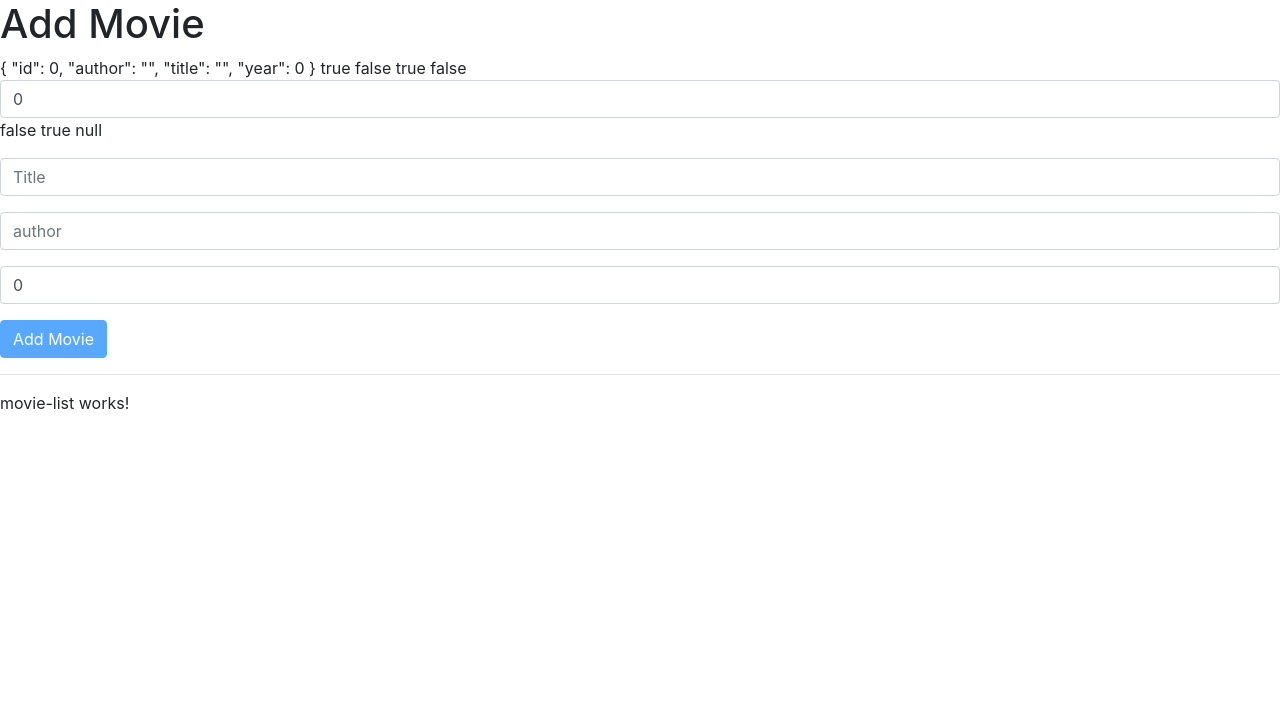
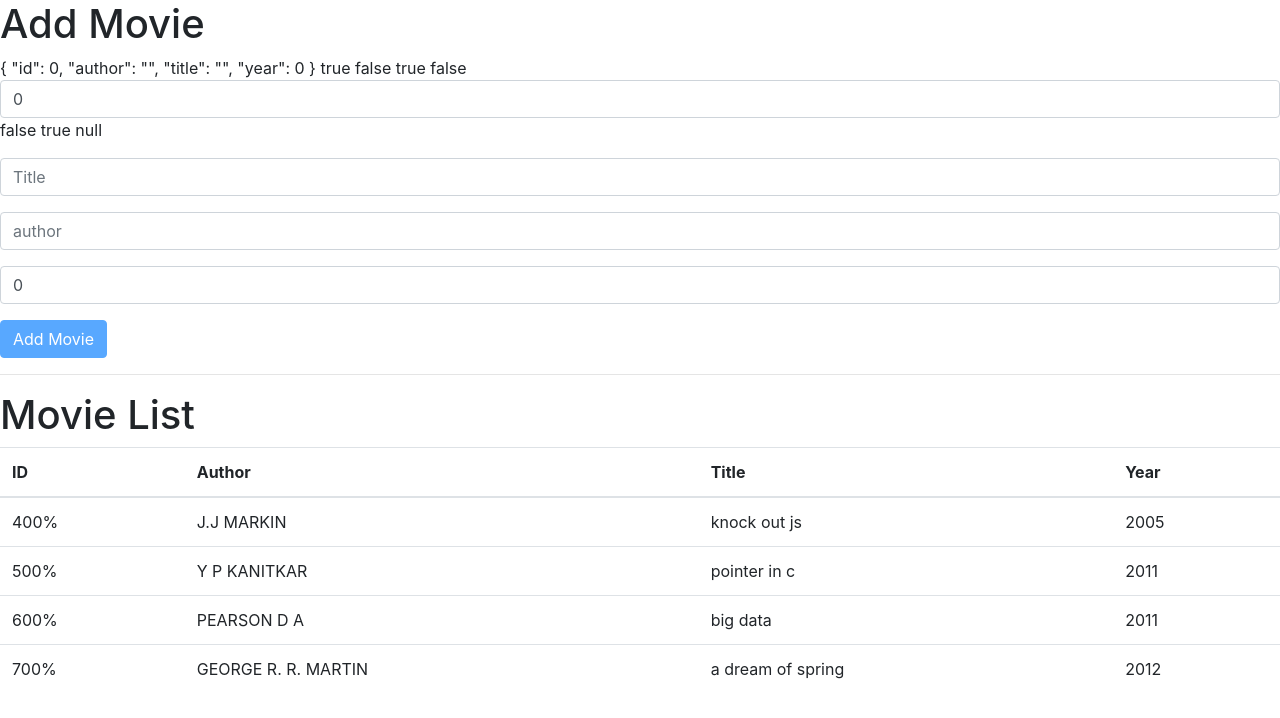
Before and after one commit to santoshyadav198613/NewAngularApp, an Angular app in the folder myFirstApp/: page / in a window 1280 px wide. Shown: the top 718 px of the page. Built offline with nearby package versions, Linux system fonts and the light colour scheme.

Commit message:
added pipe

```diff
--- a/myFirstApp/projects/ecomapp/src/app/app.module.ts
+++ b/myFirstApp/projects/ecomapp/src/app/app.module.ts
@@ -9,6 +9,7 @@ import { HeaderComponent } from './header/header.component';
 import { MoviesComponent } from './movies/movies.component';
 import { MovieListComponent } from './movies/movie-list/movie-list.component';
 import { MovieAddComponent } from './movies/movie-add/movie-add.component';
+import { MoviesearchPipe } from './movies/moviesearch.pipe';
 
 @NgModule({
   declarations: [
@@ -18,7 +19,8 @@ import { MovieAddComponent } from './movies/movie-add/movie-add.component';
     HeaderComponent,
     MoviesComponent,
     MovieListComponent,
-    MovieAddComponent
+    MovieAddComponent,
+    MoviesearchPipe
   ],
   imports: [
     BrowserModule,
--- a/myFirstApp/projects/ecomapp/src/app/movies/movie-list/movie-list.component.html
+++ b/myFirstApp/projects/ecomapp/src/app/movies/movie-list/movie-list.component.html
@@ -1,3 +1,31 @@
-<p>
-  movie-list works!
-</p>
+<h1>
+  Movie List
+</h1>
+
+<!-- {{movieList | json}} -->
+<table class="table">
+  <thead>
+    <tr>
+      <th>ID</th>
+      <th>Author</th>
+      <th>Title</th>
+      <th>Year</th>
+    </tr>
+  </thead>
+  <tbody>
+    <tr *ngFor="let movie of movieList| moviesearch : '2000' ">
+      <td>
+          {{movie.id | percent}}
+      </td>
+      <td>
+          {{movie.author | uppercase}}
+      </td>
+      <td>
+          {{movie.title | lowercase}}
+      </td>
+      <td>
+          {{movie.year }}
+      </td>
+    </tr>
+  </tbody>
+</table>
--- a/myFirstApp/projects/ecomapp/src/app/movies/movie-list/movie-list.component.ts
+++ b/myFirstApp/projects/ecomapp/src/app/movies/movie-list/movie-list.component.ts
@@ -1,4 +1,5 @@
-import { Component, OnInit } from '@angular/core';
+import { Component, OnInit, Input } from '@angular/core';
+import { IMovie } from '../service/movies';
 
 @Component({
   selector: 'ecom-movie-list',
@@ -7,6 +8,7 @@ import { Component, OnInit } from '@angular/core';
 })
 export class MovieListComponent implements OnInit {
 
+  @Input() movieList : Array<IMovie>;
   constructor() { }
 
   ngOnInit() {
--- a/myFirstApp/projects/ecomapp/src/app/movies/movies.component.html
+++ b/myFirstApp/projects/ecomapp/src/app/movies/movies.component.html
@@ -1,4 +1,4 @@
 <ecom-movie-add [movie]="movie" (addMovie)="saveMovie($event)"></ecom-movie-add>
 
 <hr/>
-<ecom-movie-list></ecom-movie-list>
+<ecom-movie-list [movieList]="movies"></ecom-movie-list>
--- a/myFirstApp/projects/ecomapp/src/app/movies/movies.component.ts
+++ b/myFirstApp/projects/ecomapp/src/app/movies/movies.component.ts
@@ -8,6 +8,8 @@ import { IMovie } from './service/movies';
   styleUrls: ['./movies.component.css']
 })
 export class MoviesComponent implements OnInit {
+
+  movies: Array<IMovie>;
 
   movie: IMovie = {
     id: 0,
@@ -20,7 +22,7 @@ export class MoviesComponent implements OnInit {
 
   ngOnInit() {
     this.movieService.getMovies().
-      subscribe((data) => console.log(data));
+      subscribe((data) => this.movies = data);
   }
 
   saveMovie(movie: IMovie) {
--- /dev/null
+++ b/myFirstApp/projects/ecomapp/src/app/movies/moviesearch.pipe.ts
@@ -0,0 +1,16 @@
+import { Pipe, PipeTransform } from '@angular/core';
+import { IMovie } from './service/movies';
+
+@Pipe({
+  name: 'moviesearch'
+})
+export class MoviesearchPipe implements PipeTransform {
+
+  transform(movieList: Array<IMovie>, year: number): Array<IMovie> {
+    if (movieList) {
+      // var result = movieList.filter((movie) => movie.year > year );
+     return  movieList.filter((movie) => movie.year > year);
+    }
+  }
+
+}
```
Also changed, not shown: 1 other file (tests, documents, lock files or other folders).
